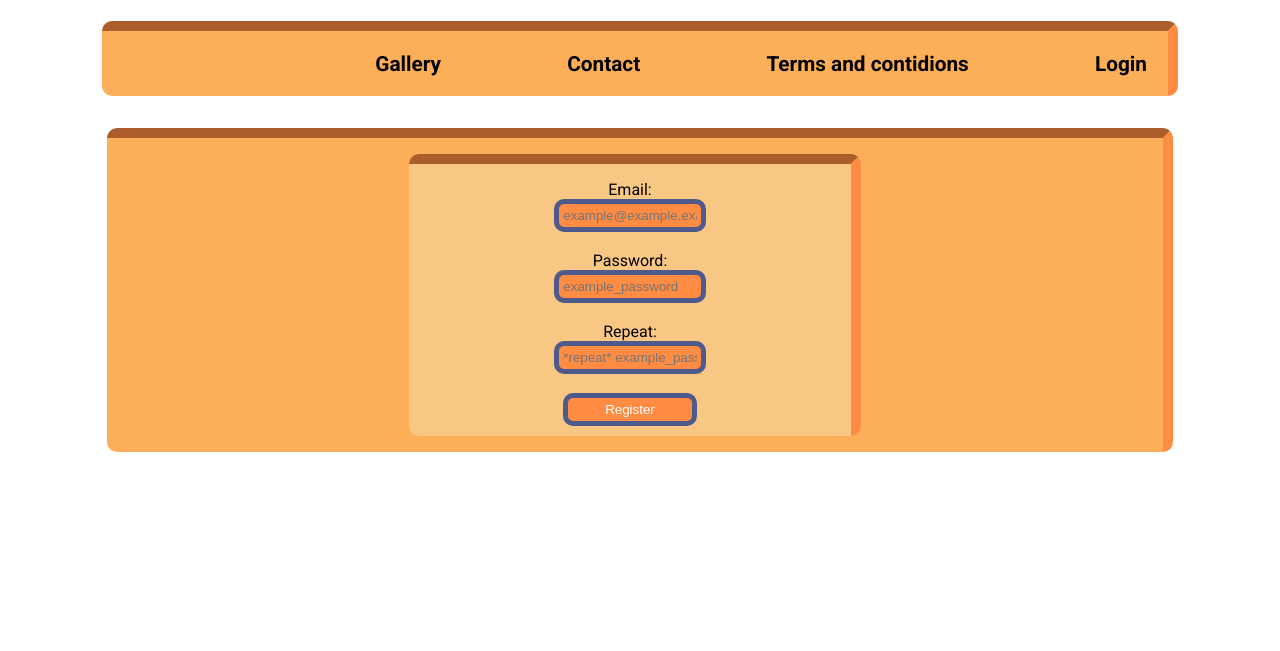
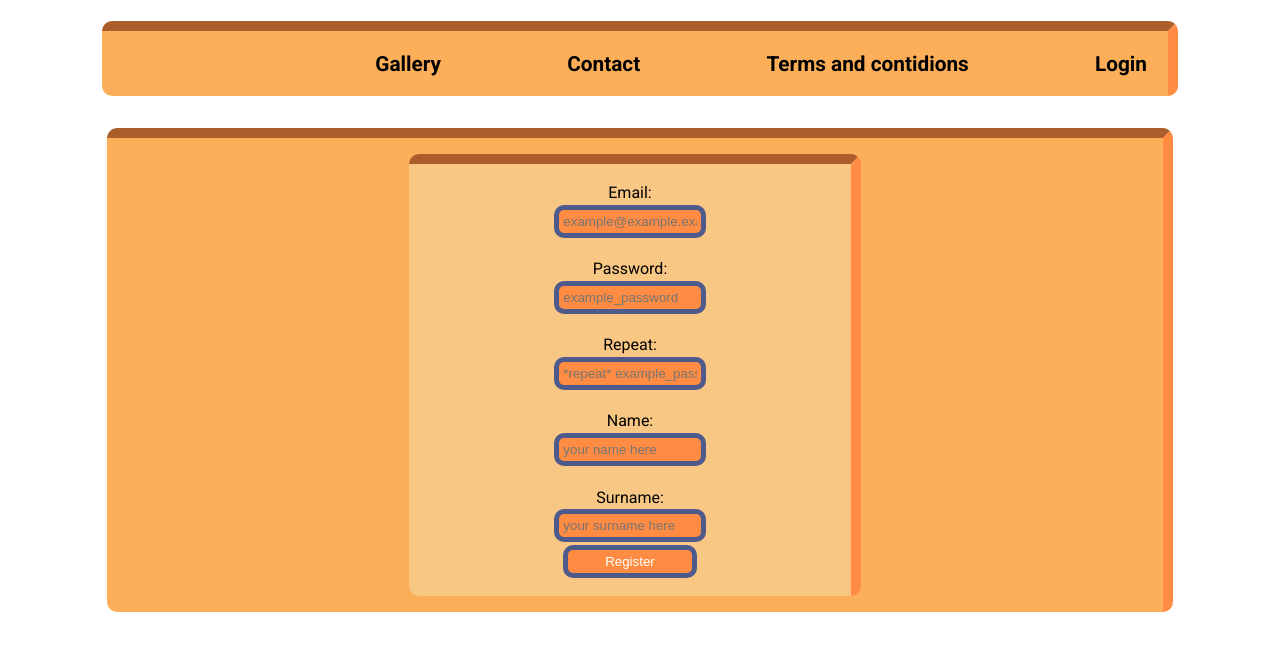
Before and after one commit to Tems-py/kindergarten, a PHP site: page /kindergarten/register/index.php in a window 1280 px wide. Shown: the top 651 px of the page. Run offline with PHP 8.4, Linux system fonts and the light colour scheme.

Commit message:
Hot fixed register

```diff
--- a/css/register.css
+++ b/css/register.css
@@ -1,6 +1,6 @@
 #registerDiv{
     width: 40%;
-    height: 15em;
+    height: 25em;
     background-color: #F9C784;
     border: #FF8C42 10px inset;
     border-radius: 10px;
--- a/register/index.php
+++ b/register/index.php
@@ -21,6 +21,8 @@
                     Email:<input type="text" name="email" class="registerInput" placeholder="example@example.example"><br>
                     Password:<input type="password" name="password" class="registerInput" placeholder="example_password"><br>
                     Repeat:<input type="password" name="repeatPassword" class="registerInput" placeholder="*repeat* example_password"><br>
+                    Name: <input type="text" name="name" class="registerInput" placeholder="your name here"><br>
+                    Surname: <input type="text" class="registerInput" placeholder="your surname here">
                     <input type="submit" value="Register" class="registerInput">
                 </form>
                 <?php
@@ -29,7 +31,7 @@
 
                 if(isset($_POST['email']) && isset($_POST['password']) && isset($_POST['repeatPassword'])){
                     if($_POST['password']==$_POST['repeatPassword']){
-                        $query = mysqli_query($conn, "INSERT INTO `accounts`(`email`, `accountType`, `password`) VALUES ('{$_POST['email']}','NONE','{$_POST['password']}')");
+                        $query = mysqli_query($conn, "INSERT INTO `accounts`(`email`, `accountType`, `password`,`name`,`familyName`) VALUES ('{$_POST['email']}','NONE','{$_POST['password']}'),'{$_POST['name']}','{$_POST['surname']}'");
                         echo "Registration successful!";
                     }
                     else{
```
